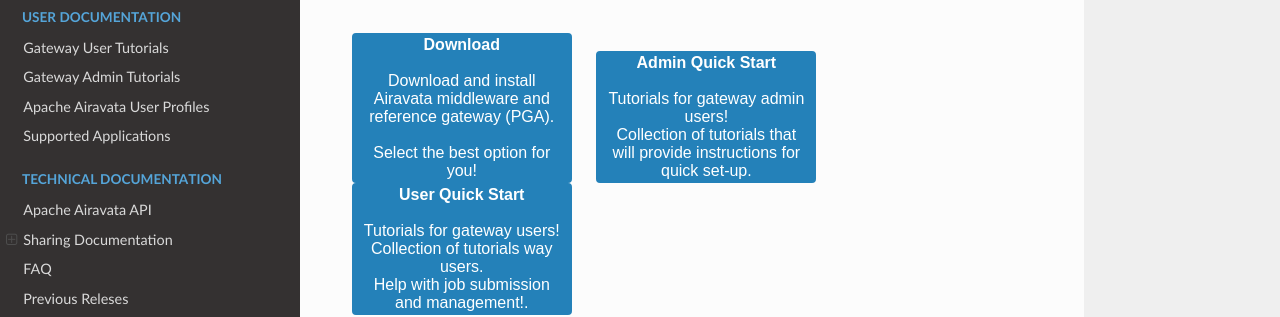
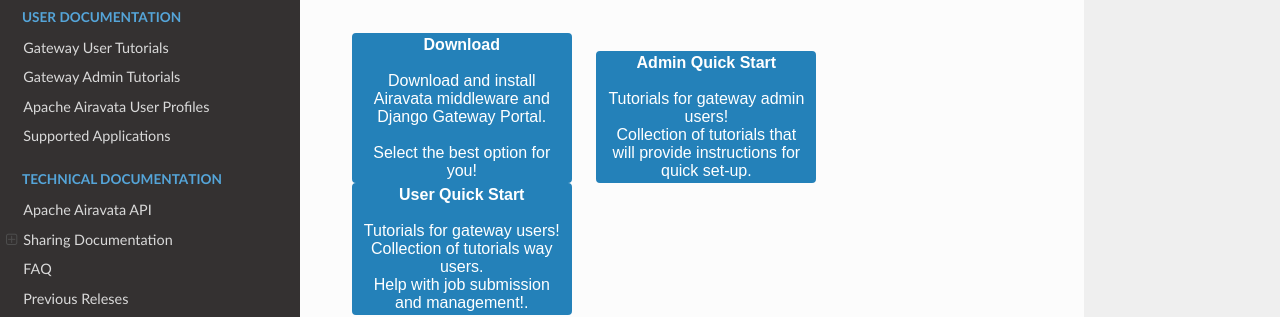
Before and after one commit to isabella232/airavata-docs, an MkDocs documentation site: the page built from docs/index.md, in a window 1280 px wide and 1171 px high. Shown: the part 487-804 px from the top of the window. Built offline with MkDocs 1.6.1, drawn with Linux system fonts in a browser that asks for light colours; nearby versions of some CDN libraries; old or Windows-style settings are respelled for this version of MkDocs.

Commit message:
replaced PGA with Django portal

```diff
--- a/docs/index.md
+++ b/docs/index.md
@@ -11,7 +11,7 @@ For more information on Airavata visit; <a href="http://airavata.apache.org/" ta
 <br>
 <br>
 
-<button type="button" style="color:#f2f2f2;text-align:center;font-weight:lighter;background-color:#2481b9;width:220px;border: 2px solid #2481b9;border-radius:4px"><a style="color:white" href="installation/airavata-installation" target="_blank"><b>Download</b><br/><br/>Download and install Airavata middleware and reference gateway (PGA).<br/></br>Select the best option for you!</a></button>&nbsp; &nbsp; &nbsp;
+<button type="button" style="color:#f2f2f2;text-align:center;font-weight:lighter;background-color:#2481b9;width:220px;border: 2px solid #2481b9;border-radius:4px"><a style="color:white" href="installation/airavata-installation" target="_blank"><b>Download</b><br/><br/>Download and install Airavata middleware and Django Gateway Portal.<br/></br>Select the best option for you!</a></button>&nbsp; &nbsp; &nbsp;
 <button type="button" style="color:#f2f2f2;text-align:center;font-weight:lighter;background-color:#2481b9;width:220px;border: 2px solid #2481b9;border-radius:4px"><a style="color:white" href="user-documentation/admin-tutorials" target="_blank" ><b>Admin Quick Start</b><br/><br/>Tutorials for gateway admin users!</br>Collection of tutorials that will provide instructions for quick set-up.</a></button>&nbsp; &nbsp; &nbsp;
 <button type="button" style="color:#f2f2f2;text-align:center;font-weight:lighter;background-color:#2481b9;width:220px;border: 2px solid #2481b9;border-radius:4px"><a style="color:white" href="user-documentation/user-tutorials" target="_blank" ><b>User Quick Start</b><br/><br/>Tutorials for gateway users!</br>Collection of tutorials way users. <br/>Help with job submission and management!.</a></button>&nbsp; &nbsp;
 
```
